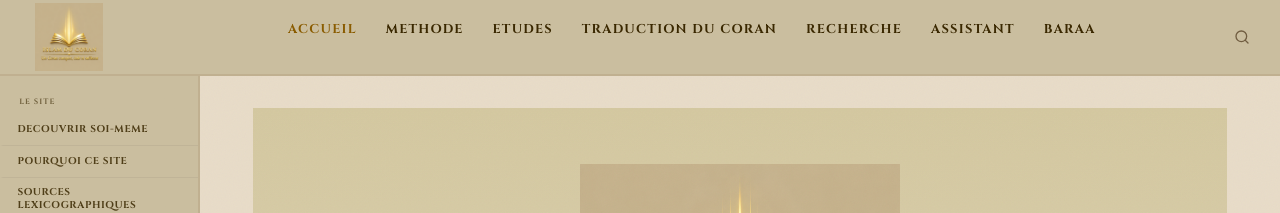
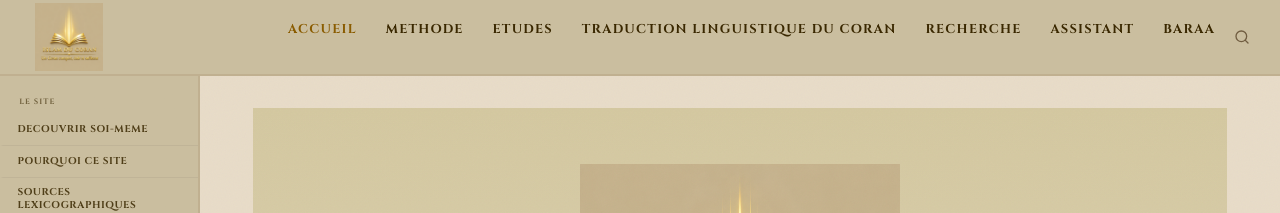
Before and after one commit to Makhuwcoder/islamducoran, a Jekyll site: the page built from index.md, in a window 1280 px wide. Shown: the top 213 px of the page. Built offline with Jekyll 4.4.1, drawn with Linux system fonts in a browser that asks for light colours.

Commit message:
_config.yml: 'Traduction du Coran' → 'Traduction Linguistique du Coran' (nav + sidebar)

```diff
--- a/_config.yml
+++ b/_config.yml
@@ -51,7 +51,7 @@ nav_items:
     url: "/methode/"
   - title: "Etudes"
     url: "/etudes/"
-  - title: "Traduction du Coran"
+  - title: "Traduction Linguistique du Coran"
     url: "/traduction/"
   - title: "Recherche"
     url: "/recherche/"
```
